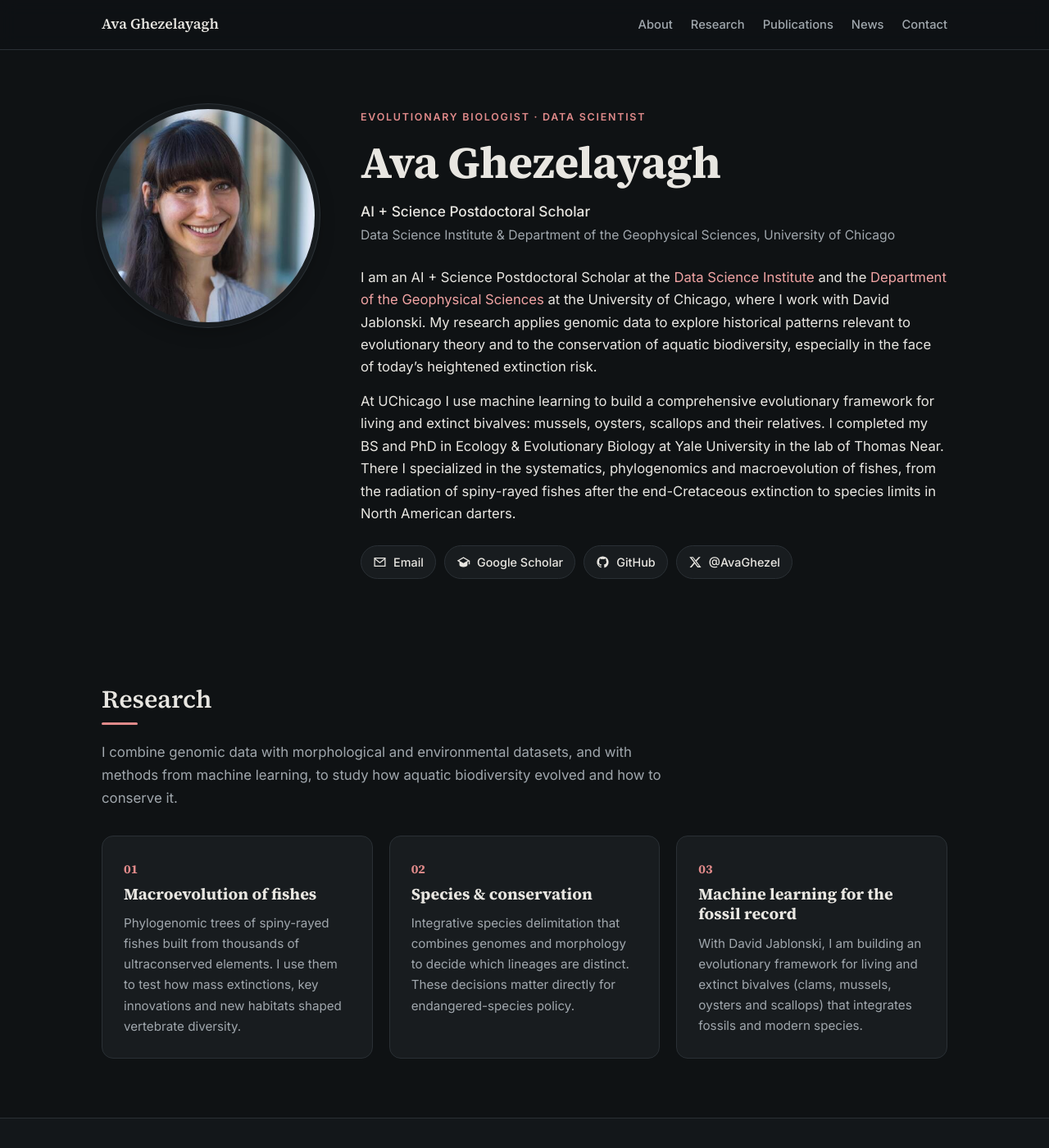
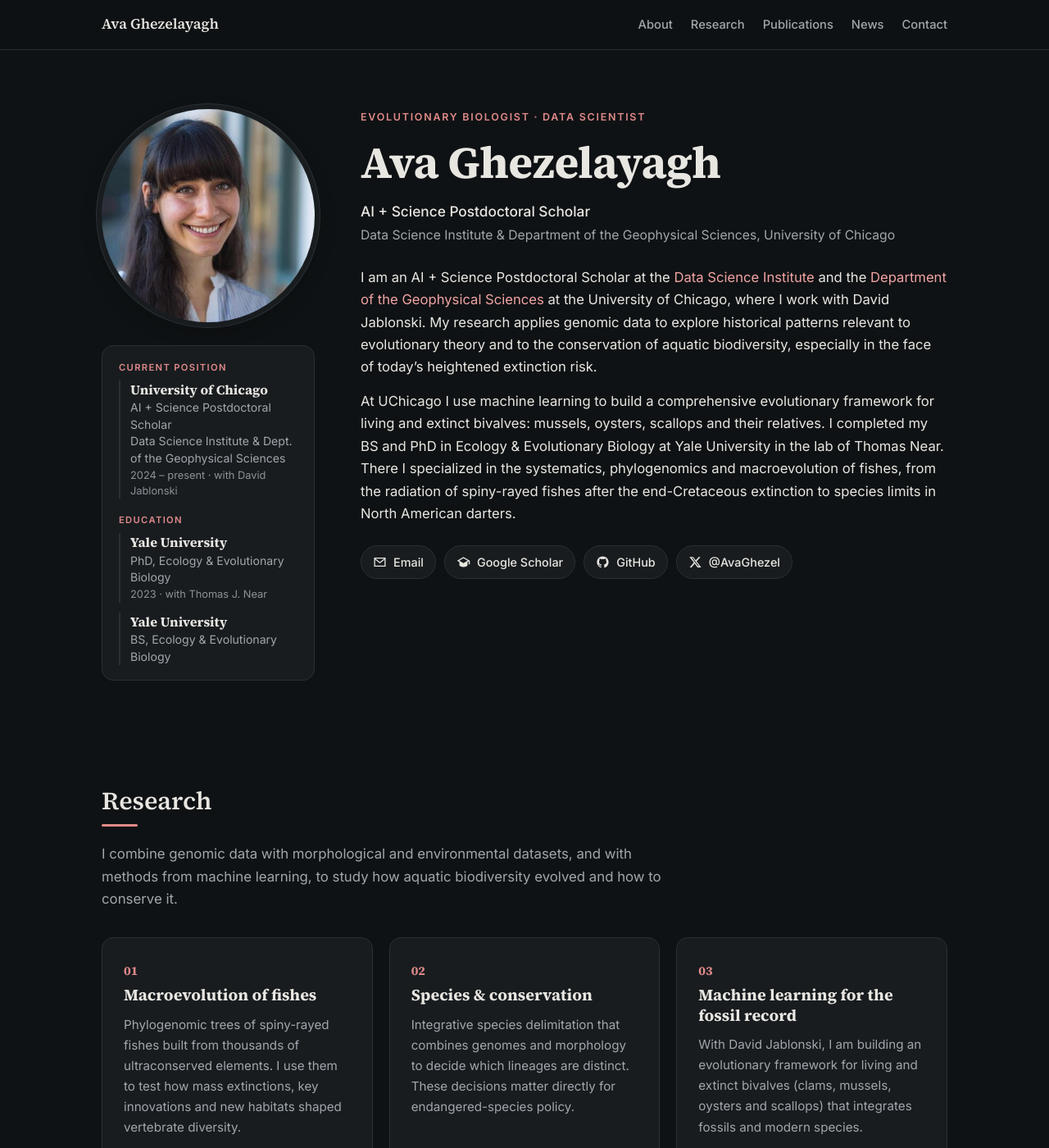
Before and after one commit to avaghezelayagh/avaghezelayagh.github.io, a Jekyll site: the page built from _pages/about.md, in a window 1280 px wide and 1400 px high. Shown: the whole window at 82% size. Built offline with Jekyll 4.4.1, drawn with Linux system fonts in a browser that asks for light colours.

Commit message:
Add current position and education card under profile photo
Co-Authored-By: Claude Opus 5.5 <noreply@anthropic.com>
Claude-Session: https://claude.ai/code/session_01NavsrmrboujjPYP3hBR3gT

```diff
--- a/_layouts/home.html
+++ b/_layouts/home.html
@@ -36,9 +36,30 @@
   <!-- Hero / profile -->
   <section class="hero" id="about">
     <div class="wrap hero__grid">
-      <div class="hero__photo">
-        <img src="{{ site.baseurl }}/images/{{ author.avatar }}" alt="Portrait of {{ author.name }}" width="400" height="400">
-      </div>
+      <aside class="hero__aside">
+        <div class="hero__photo">
+          <img src="{{ site.baseurl }}/images/{{ author.avatar }}" alt="Portrait of {{ author.name }}" width="400" height="400">
+        </div>
+        <dl class="cv">
+          <dt>Current position</dt>
+          <dd>
+            <strong>University of Chicago</strong>
+            <span>AI + Science Postdoctoral Scholar</span>
+            <span>Data Science Institute &amp; Dept. of the Geophysical Sciences</span>
+            <span class="cv__meta">2024 – present · with David Jablonski</span>
+          </dd>
+          <dt>Education</dt>
+          <dd>
+            <strong>Yale University</strong>
+            <span>PhD, Ecology &amp; Evolutionary Biology</span>
+            <span class="cv__meta">2023 · with Thomas J. Near</span>
+          </dd>
+          <dd>
+            <strong>Yale University</strong>
+            <span>BS, Ecology &amp; Evolutionary Biology</span>
+          </dd>
+        </dl>
+      </aside>
       <div class="hero__text">
         <p class="eyebrow">Evolutionary biologist · Data scientist</p>
         <h1>{{ author.name }}</h1>
--- a/assets/css/home.css
+++ b/assets/css/home.css
@@ -57,6 +57,21 @@ h1, h2, h3, h4 { font-family: var(--serif); line-height: 1.25; margin: 0; }
   border-radius: 50%;
   box-shadow: 0 0 0 6px var(--surface), 0 0 0 7px var(--line), var(--shadow);
 }
+.cv {
+  margin: 28px 0 0; padding: 18px 20px;
+  background: var(--surface); border: 1px solid var(--line); border-radius: var(--radius);
+  font-size: .88rem; line-height: 1.45;
+}
+.cv dt {
+  color: var(--accent); font-size: .7rem; font-weight: 600; letter-spacing: .12em; text-transform: uppercase;
+  margin: 18px 0 8px;
+}
+.cv dt:first-child { margin-top: 0; }
+.cv dd { margin: 0 0 12px; padding-left: 12px; border-left: 2px solid var(--line); }
+.cv dd:last-child { margin-bottom: 0; }
+.cv strong { display: block; font-family: var(--serif); font-size: 1rem; color: var(--text); }
+.cv span { display: block; color: var(--muted); }
+.cv .cv__meta { font-size: .8rem; margin-top: 2px; opacity: .85; }
 .eyebrow { margin: 0 0 10px; color: var(--accent); font-size: .78rem; font-weight: 600; letter-spacing: .14em; text-transform: uppercase; }
 .hero h1 { font-size: clamp(2.3rem, 5vw, 3.4rem); font-weight: 700; letter-spacing: -.01em; }
 .hero__role { margin: 12px 0 24px; font-size: 1.08rem; font-weight: 500; }
@@ -194,6 +209,11 @@ h1, h2, h3, h4 { font-family: var(--serif); line-height: 1.25; margin: 0; }
   .hero { padding: 40px 0 32px; }
   .hero__grid { grid-template-columns: 1fr; gap: 24px; text-align: left; }
   .hero__photo { width: 150px; }
+  .hero__aside { display: contents; }
+  .hero__photo { order: 0; }
+  .hero__text { order: 1; }
+  .cv { order: 2; }
+  .cv { margin-top: 4px; }
   .section { padding: 52px 0; }
   .year { grid-template-columns: 1fr; gap: 12px; }
   .year__label { position: static; }
```
